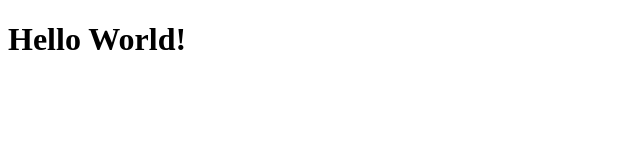
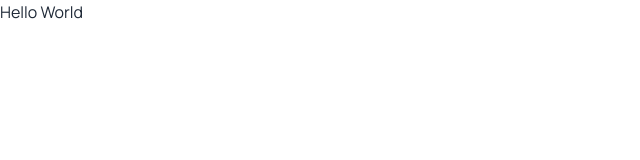
Before and after one commit to yhmunna1/hockey, a plain HTML site: page index.html in a window 1280 px wide. Shown: the whole page, without its empty margins (0-640 px from the left). Drawn offline with nearby package versions, Linux system fonts and the light colour scheme.

Commit message:
font, tailwind, daisyui added

```diff
--- a/index.html
+++ b/index.html
@@ -5,10 +5,55 @@
     <meta charset="UTF-8">
     <meta name="viewport" content="width=device-width, initial-scale=1.0">
     <title>Hockey</title>
+
+    <!-- Google Font -->
+    <link rel="preconnect" href="https://fonts.googleapis.com">
+    <link rel="preconnect" href="https://fonts.gstatic.com" crossorigin>
+    <link href="https://fonts.googleapis.com/css2?family=Manrope:wght@200..800&display=swap" rel="stylesheet">
+
+
+    <!-- Font Awesome -->
+    <link rel="stylesheet" href="https://cdnjs.cloudflare.com/ajax/libs/font-awesome/6.5.1/css/all.min.css">
+
+    <!-- DaisyUI and Tailwind -->
+    <link href="https://cdn.jsdelivr.net/npm/daisyui@4.7.2/dist/full.min.css" rel="stylesheet" type="text/css" />
+    <script src="https://cdn.tailwindcss.com"></script>
+
+    <!-- Tailwind Custom -->
+    <script>
+        tailwind.config = {
+            theme: {
+                extend: {
+                    colors: {
+                        clifford: '#da373d',
+                    }
+                }
+            }
+        }
+    </script>
+
+    <!-- Style -->
+    <style>
+        .font-manrope {
+            font-family: "Manrope", sans-serif;
+        }
+    </style>
 </head>
 
-<body>
-    <h1>Hello World!</h1>
+<body class="font-manrope">
+    <!-- Header -->
+    <header>
+        <h1>Hello World</h1>
+
+    </header>
+
+    <!-- Main -->
+    <main>
+
+    </main>
+
+    <!-- Footer -->
+    <footer></footer>
 </body>
 
 </html>
--- /dev/null
+++ b/tailwind.config.js
@@ -0,0 +1,8 @@
+/** @type {import('tailwindcss').Config} */
+module.exports = {
+    content: ["./src/**/*.{html,js}"],
+    theme: {
+      extend: {},
+    },
+    plugins: [],
+  }
```
